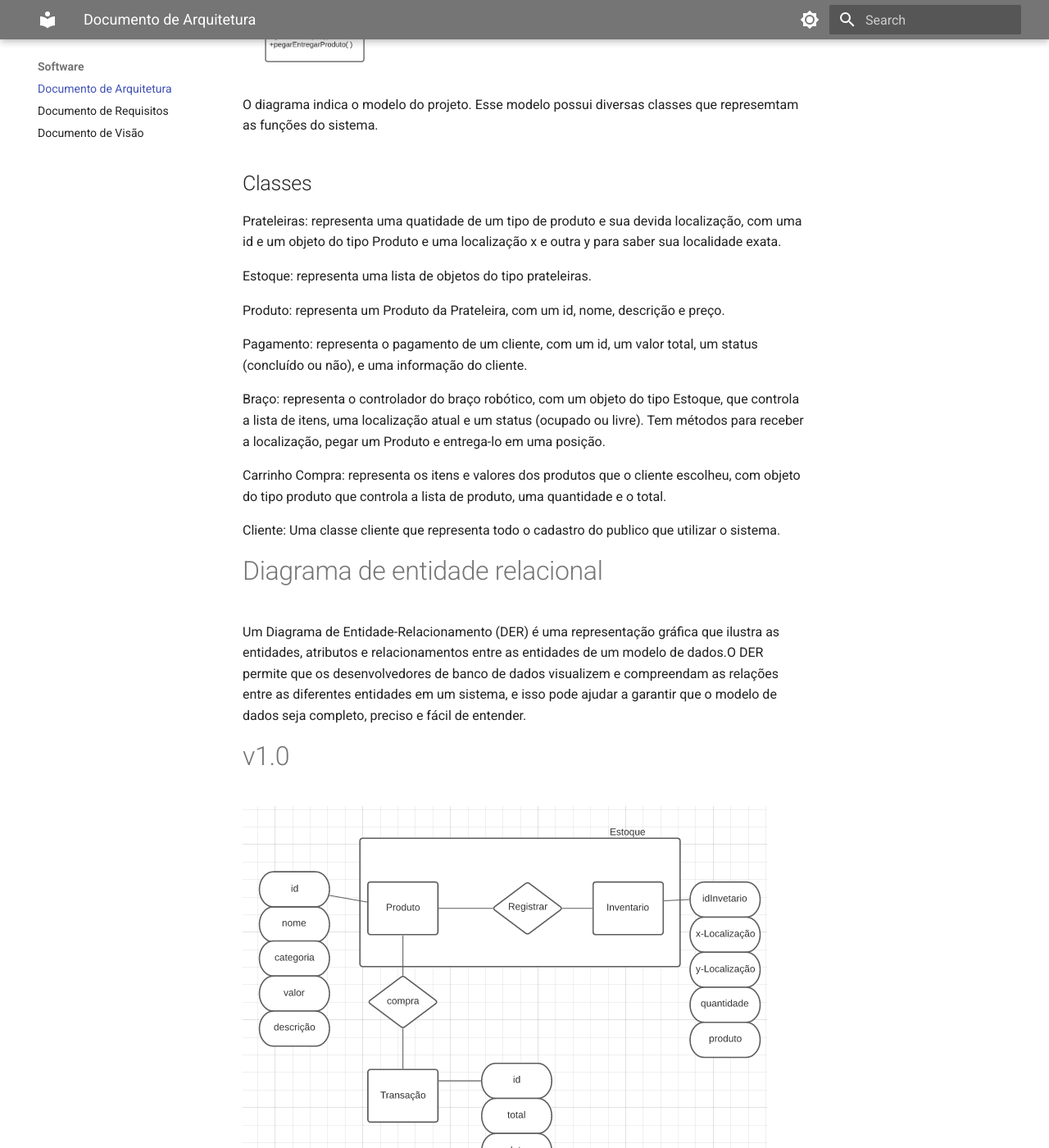
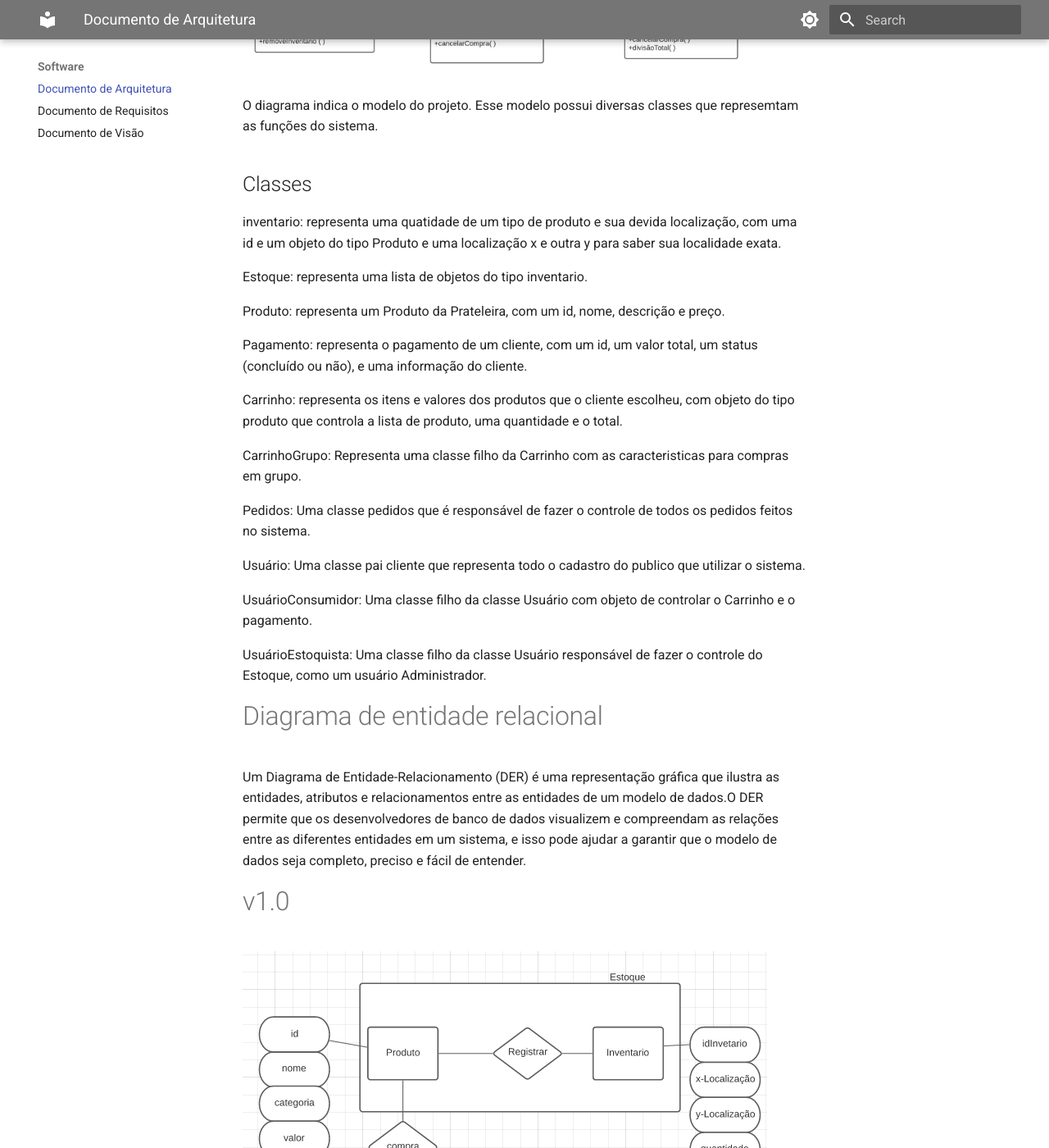
Before and after one commit to UNB-PI2-Grupo3-BracoRobotico/Documentation, an MkDocs documentation site: the page built from docs/documento_arquitetura.md, in a window 1280 px wide and 1400 px high, scrolled down 10988 px. Shown: the whole window at 82% size. Built offline with MkDocs 1.6.1 and Material for MkDocs 9.7.7, drawn with Linux system fonts in a browser that asks for light colours.

Commit message:
Modificações diagrama de classes

```diff
--- a/docs/documento_arquitetura.md
+++ b/docs/documento_arquitetura.md
@@ -232,25 +232,31 @@ As classes são representadas como retângulos, com o nome da classe no topo do
 
 ## v2.0
 
-![Diagrama de classes Modelo v2.0](./assets/documento_arquitetura/diagrama_classe_V2.png)
+![Diagrama de classes Modelo v2.0](./assets/documento_arquitetura/diagrama_classes_V2.png)
 
 O diagrama indica o modelo do projeto. Esse modelo possui diversas classes que represemtam as funções do sistema.
 
 ## Classes
 
-Prateleiras: representa uma quatidade de um tipo de produto e sua devida localização, com uma id e um objeto do tipo Produto e uma localização x e outra y para saber sua localidade exata.
+inventario: representa uma quatidade de um tipo de produto e sua devida localização, com uma id e um objeto do tipo Produto e uma localização x e outra y para saber sua localidade exata.
 
-Estoque: representa uma lista de objetos do tipo prateleiras.
+Estoque: representa uma lista de objetos do tipo inventario.
 
 Produto: representa um Produto da Prateleira, com um id, nome, descrição e preço.
 
 Pagamento: representa o pagamento de um cliente, com um id, um valor total, um status (concluído ou não), e uma informação do cliente.
 
-Braço: representa o controlador do braço robótico, com um objeto do tipo Estoque, que controla a lista de itens, uma localização atual e um status (ocupado ou livre). Tem métodos para receber a localização, pegar um Produto e entrega-lo em uma posição.
+Carrinho: representa os itens e valores dos produtos que o cliente escolheu, com objeto do tipo produto que controla a lista de produto, uma quantidade e o total.
 
-Carrinho Compra: representa os itens e valores dos produtos que o cliente escolheu, com objeto do tipo produto que controla a lista de produto, uma quantidade e o total.
+CarrinhoGrupo: Representa uma classe filho da Carrinho com as caracteristicas para compras em grupo.
 
-Cliente: Uma classe cliente que representa todo o cadastro do publico que utilizar o sistema.
+Pedidos: Uma classe pedidos que é responsável de fazer o controle de todos os pedidos feitos no sistema.
+
+Usuário: Uma classe pai cliente que representa todo o cadastro do publico que utilizar o sistema.
+
+UsuárioConsumidor: Uma classe filho da classe Usuário com objeto de controlar o Carrinho e o pagamento.
+
+UsuárioEstoquista: Uma classe filho da classe Usuário responsável de fazer o controle do Estoque, como um usuário Administrador.
 
 # Diagrama de entidade relacional
 
@@ -344,4 +350,4 @@ As chaves estrangeiras são utilizadas para relacionar informações entre as ta
 | 1.5    | 28/04/2023 | Adição do diagrama de sequência           | Natanael Filho   |
 | 1.6    | 28/04/2023 | Correção e Revisaão do Documento Geral    | Davi Mateus      |
 | 1.7    | 28/04/2023 | Adição do diagrama de implementação       | Sávio Cunha      |
-| 2.0    | 15/05/2023 | Adição do diagrama de classes V2      | Samuel Macedo      |
+| 2.0    | 15/05/2023 | Adição do diagrama de classes V2          | Samuel Macedo    |
```
Also changed, not shown: docs/assets/documento_arquitetura/diagrama_classe_V2.png (deleted), docs/assets/documento_arquitetura/diagrama_classes_V2.png (added).
